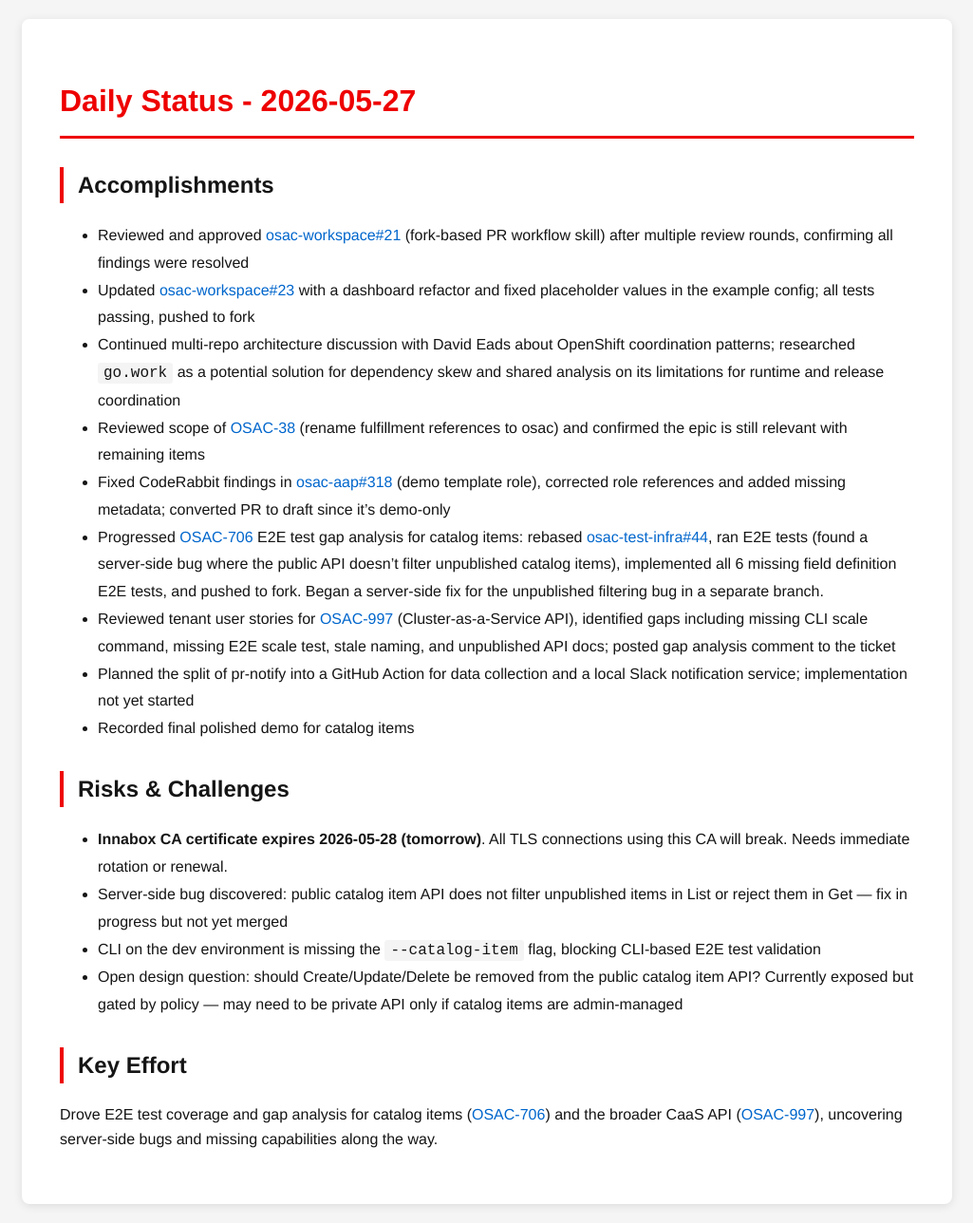
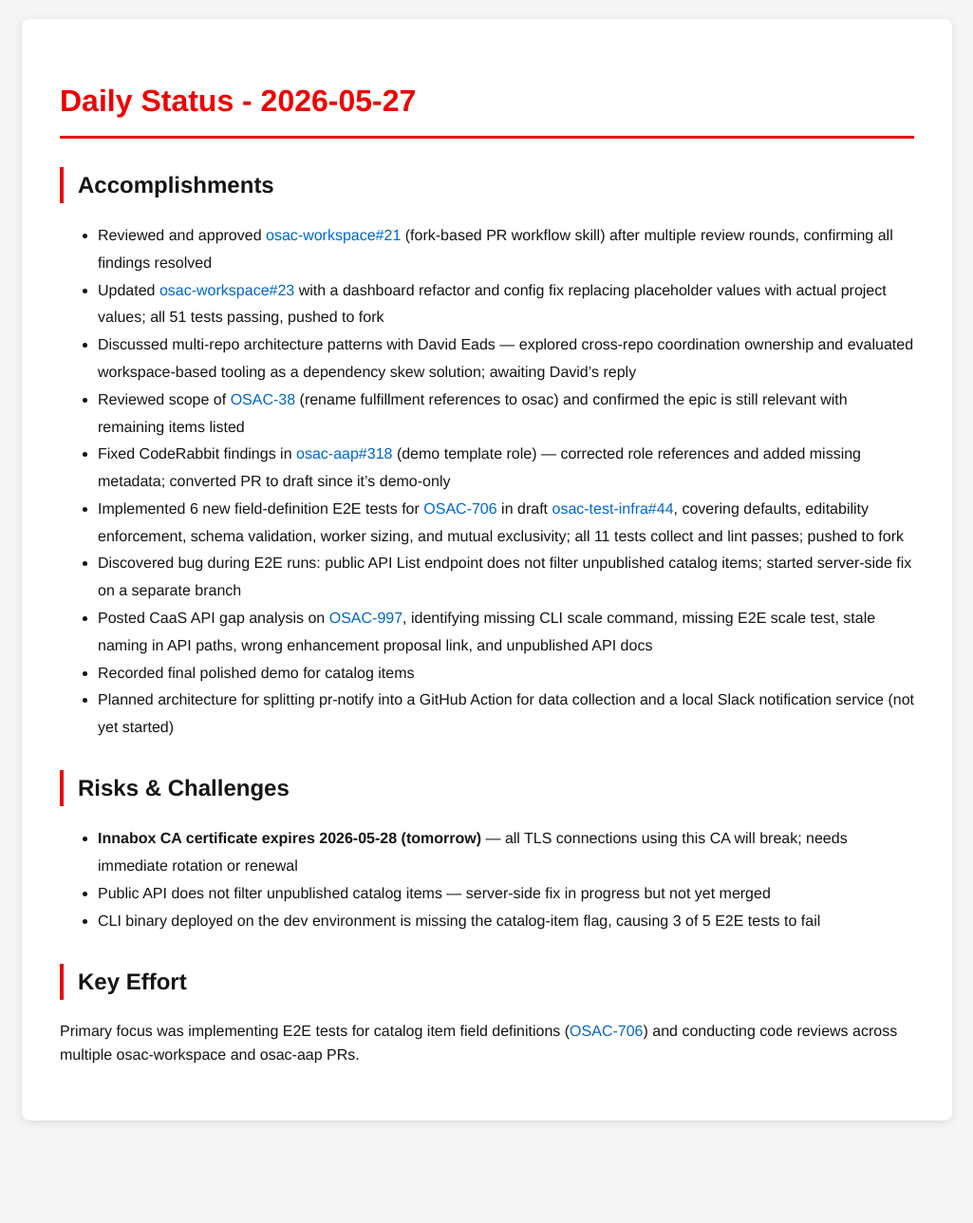
Before and after one commit to tzvatot/daily-status, a Jekyll site: the page built from 2026-05-27.md, in a window 1280 px wide. Shown: the whole page at 95% size, without its empty margins (127-1152 px from the left). Built offline with Jekyll 4.4.1, drawn with Linux system fonts in a browser that asks for light colours; after the commit the page ends 1200 px from its top, so only the background shows below that.

Commit message:
Daily status update - 2026-05-27

```diff
--- a/2026-05-27.md
+++ b/2026-05-27.md
@@ -7,21 +7,21 @@
 # Daily Status - 2026-05-27
 
 ## Accomplishments
-- Reviewed and approved [osac-workspace#21](https://github.com/osac-project/osac-workspace/pull/21) (fork-based PR workflow skill) after multiple review rounds, confirming all findings were resolved
-- Updated [osac-workspace#23](https://github.com/osac-project/osac-workspace/pull/23) with a dashboard refactor and fixed placeholder values in the example config; all tests passing, pushed to fork
-- Continued multi-repo architecture discussion with David Eads about OpenShift coordination patterns; researched `go.work` as a potential solution for dependency skew and shared analysis on its limitations for runtime and release coordination
-- Reviewed scope of [OSAC-38](https://redhat.atlassian.net/browse/OSAC-38) (rename fulfillment references to osac) and confirmed the epic is still relevant with remaining items
-- Fixed CodeRabbit findings in [osac-aap#318](https://github.com/osac-project/osac-aap/pull/318) (demo template role), corrected role references and added missing metadata; converted PR to draft since it's demo-only
-- Progressed [OSAC-706](https://redhat.atlassian.net/browse/OSAC-706) E2E test gap analysis for catalog items: rebased [osac-test-infra#44](https://github.com/osac-project/osac-test-infra/pull/44), ran E2E tests (found a server-side bug where the public API doesn't filter unpublished catalog items), implemented all 6 missing field definition E2E tests, and pushed to fork. Began a server-side fix for the unpublished filtering bug in a separate branch.
-- Reviewed tenant user stories for [OSAC-997](https://redhat.atlassian.net/browse/OSAC-997) (Cluster-as-a-Service API), identified gaps including missing CLI scale command, missing E2E scale test, stale naming, and unpublished API docs; posted gap analysis comment to the ticket
-- Planned the split of pr-notify into a GitHub Action for data collection and a local Slack notification service; implementation not yet started
+- Reviewed and approved [osac-workspace#21](https://github.com/osac-project/osac-workspace/pull/21) (fork-based PR workflow skill) after multiple review rounds, confirming all findings resolved
+- Updated [osac-workspace#23](https://github.com/osac-project/osac-workspace/pull/23) with a dashboard refactor and config fix replacing placeholder values with actual project values; all 51 tests passing, pushed to fork
+- Discussed multi-repo architecture patterns with David Eads — explored cross-repo coordination ownership and evaluated workspace-based tooling as a dependency skew solution; awaiting David's reply
+- Reviewed scope of [OSAC-38](https://redhat.atlassian.net/browse/OSAC-38) (rename fulfillment references to osac) and confirmed the epic is still relevant with remaining items listed
+- Fixed CodeRabbit findings in [osac-aap#318](https://github.com/osac-project/osac-aap/pull/318) (demo template role) — corrected role references and added missing metadata; converted PR to draft since it's demo-only
+- Implemented 6 new field-definition E2E tests for [OSAC-706](https://redhat.atlassian.net/browse/OSAC-706) in draft [osac-test-infra#44](https://github.com/osac-project/osac-test-infra/pull/44), covering defaults, editability enforcement, schema validation, worker sizing, and mutual exclusivity; all 11 tests collect and lint passes; pushed to fork
+- Discovered bug during E2E runs: public API List endpoint does not filter unpublished catalog items; started server-side fix on a separate branch
+- Posted CaaS API gap analysis on [OSAC-997](https://redhat.atlassian.net/browse/OSAC-997), identifying missing CLI scale command, missing E2E scale test, stale naming in API paths, wrong enhancement proposal link, and unpublished API docs
 - Recorded final polished demo for catalog items
+- Planned architecture for splitting pr-notify into a GitHub Action for data collection and a local Slack notification service (not yet started)
 
 ## Risks & Challenges
-- **Innabox CA certificate expires 2026-05-28 (tomorrow)**. All TLS connections using this CA will break. Needs immediate rotation or renewal.
-- Server-side bug discovered: public catalog item API does not filter unpublished items in List or reject them in Get — fix in progress but not yet merged
-- CLI on the dev environment is missing the `--catalog-item` flag, blocking CLI-based E2E test validation
-- Open design question: should Create/Update/Delete be removed from the public catalog item API? Currently exposed but gated by policy — may need to be private API only if catalog items are admin-managed
+- **Innabox CA certificate expires 2026-05-28 (tomorrow)** — all TLS connections using this CA will break; needs immediate rotation or renewal
+- Public API does not filter unpublished catalog items — server-side fix in progress but not yet merged
+- CLI binary deployed on the dev environment is missing the catalog-item flag, causing 3 of 5 E2E tests to fail
 
 ## Key Effort
-Drove E2E test coverage and gap analysis for catalog items ([OSAC-706](https://redhat.atlassian.net/browse/OSAC-706)) and the broader CaaS API ([OSAC-997](https://redhat.atlassian.net/browse/OSAC-997)), uncovering server-side bugs and missing capabilities along the way.
+Primary focus was implementing E2E tests for catalog item field definitions ([OSAC-706](https://redhat.atlassian.net/browse/OSAC-706)) and conducting code reviews across multiple osac-workspace and osac-aap PRs.
```
